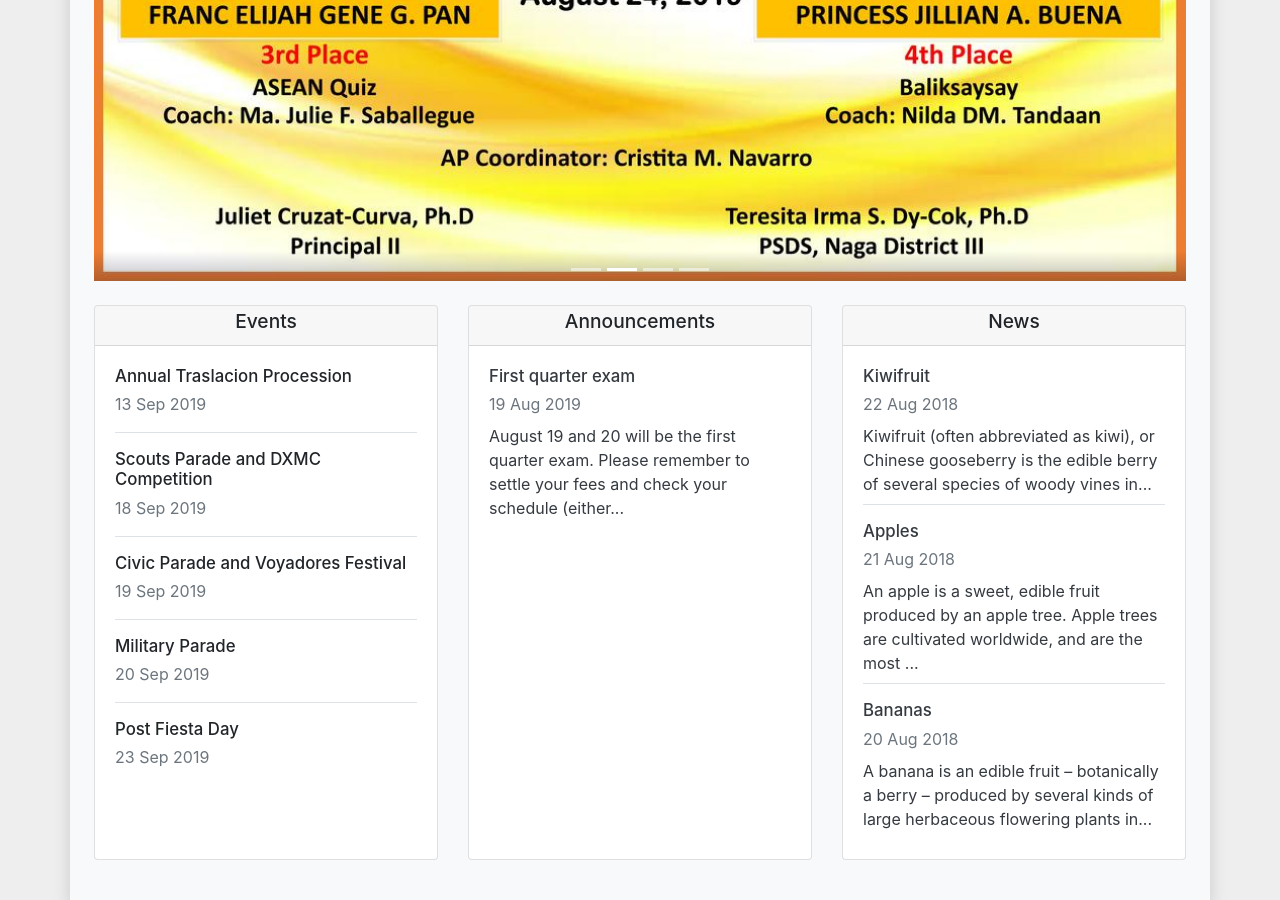
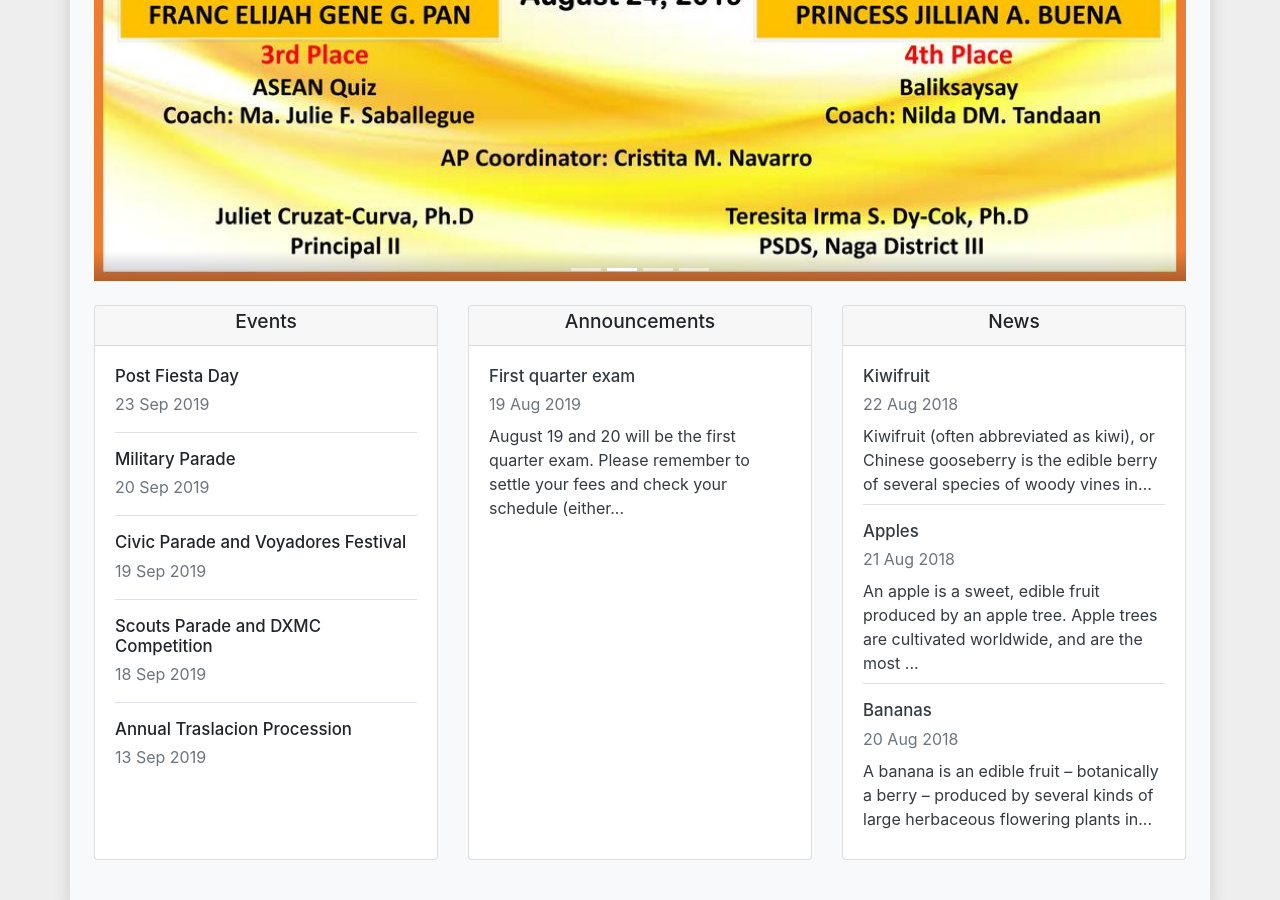
Before and after one commit to nagacentralschool2/nagacentralschool2.github.io, a Jekyll site: the page built from index.html, in a window 1280 px wide and 900 px high, scrolled down 819 px. Built offline with Jekyll 4.4.1, drawn with Linux system fonts in a browser that asks for light colours.

```diff
--- a/_data/events.yml
+++ b/_data/events.yml
@@ -1,11 +1,11 @@
+- title: Post Fiesta Day
+  date: 2019-09-23
+- title: Military Parade
+  date: 2019-09-20
+- title: Civic Parade and Voyadores Festival
+  date: 2019-09-19
+- title: Scouts Parade and DXMC Competition
+  date: 2019-09-18
 - title: Annual Traslacion Procession
   date: 2019-09-13
   content:
-- title: Scouts Parade and DXMC Competition
-  date: 2019-09-18
-- title: Civic Parade and Voyadores Festival
-  date: 2019-09-19
-- title: Military Parade
-  date: 2019-09-20
-- title: Post Fiesta Day
-  date: 2019-09-23
```
